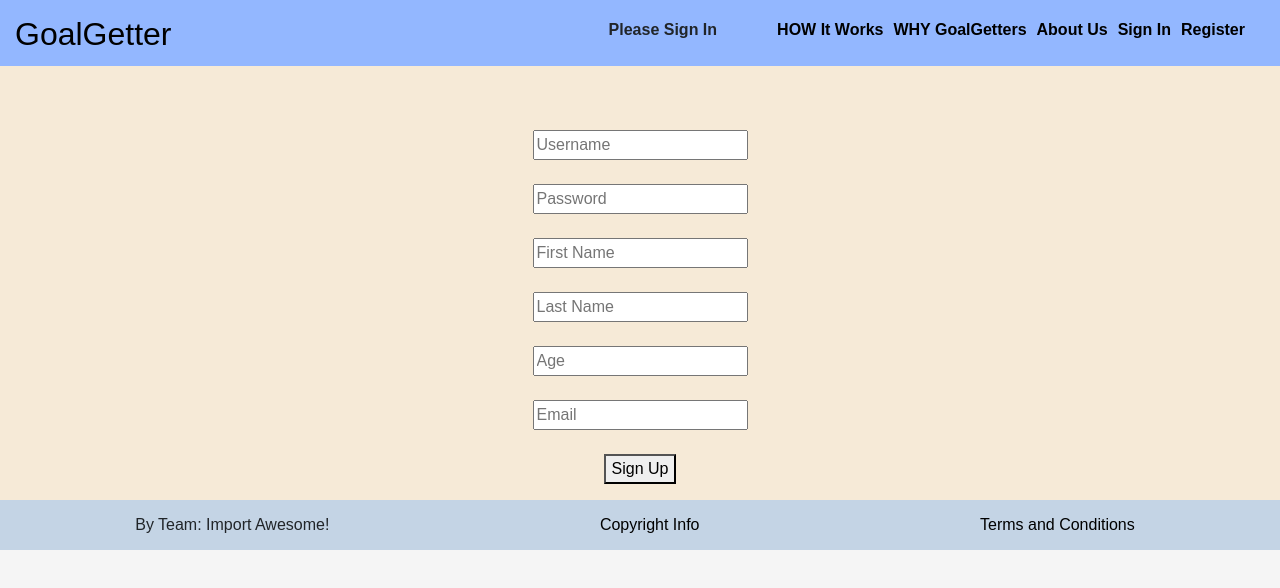
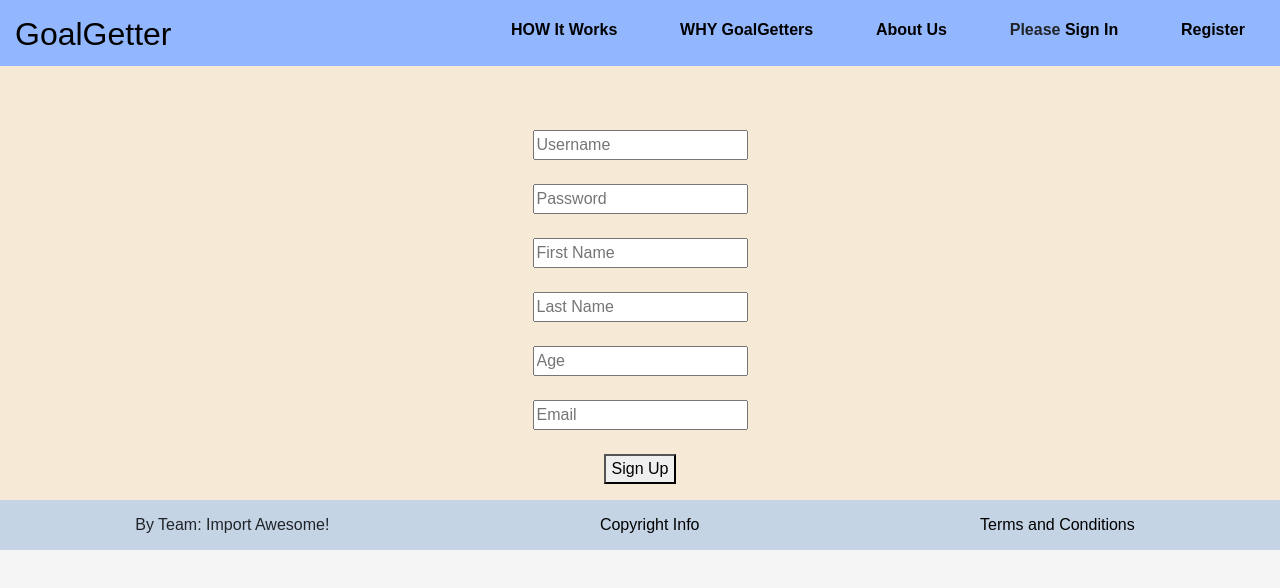
Before and after one commit to bethel-school-of-technology/team-import-awesome-frontend, a React (Create React App) app: page /signUp in a window 1280 px wide. Shown: the top 588 px of the page. Built offline with nearby package versions, Linux system fonts and the light colour scheme.

Commit message:
fixed navbar

```diff
--- a/src/components/Navbar.js
+++ b/src/components/Navbar.js
@@ -30,29 +30,34 @@ const Navbar = () => {
                     </h2>
                 </div>
                 <div className="nav-links">
-
-                    {user ? (
-                        <h4>
-                            Welcome, <Link to={`/users/${user}`}>{user}</Link>
-                        </h4>
-                    ) : (
-                        <p style={{paddingRight: "60px"}}>Please Sign In</p>
-                    )}
-
-
-                    <a rel="noopener" target="" href="http://localhost:3001/#HOW">
+                    <a
+                        rel="noopener"
+                        target=""
+                        href="http://localhost:3001/#HOW"
+                    >
                         HOW It Works
                     </a>
-                    <a rel="noopener" target="" href="http://localhost:3001/#WHY">
+                    <a
+                        rel="noopener"
+                        target=""
+                        href="http://localhost:3001/#WHY"
+                    >
                         WHY GoalGetters
                     </a>
-                    <a rel="noopener" target="" href="http://localhost:3001/#ABOUT">
+                    <a
+                        rel="noopener"
+                        target=""
+                        href="http://localhost:3001/#ABOUT"
+                    >
                         About Us
                     </a>
 
-
-
                     {user ? (
+                        <>
+                            <h5>
+                                Welcome,{' '}
+                                <Link to={`/profile-page/${user}`}>{user}</Link>
+                            </h5>
                             <Link
                                 onClick={() => {
                                     logOutUser();
@@ -60,10 +65,11 @@ const Navbar = () => {
                             >
                                 Sign Out
                             </Link>
+                        </>
                     ) : (
                         <>
                             <p>
-                                <Link to="/signIn">Sign In</Link>
+                                Please <Link to="/signIn">Sign In</Link>
                             </p>
                             <Link to="/signUp">Register</Link>
                         </>
--- a/src/css/Navbar.css
+++ b/src/css/Navbar.css
@@ -3,12 +3,11 @@
     justify-content: space-between;
     align-items: center;
     padding: 15px 25px 5px 15px;
-
     background-color: #93b7ff;
 }
 
 .nav-links {
-    /* width: 60%; */
+    width: 60%;
     display: flex;
     justify-content: space-between;
     font-weight: bold;
```
Lines whose indentation alone changed are shown as unchanged.
